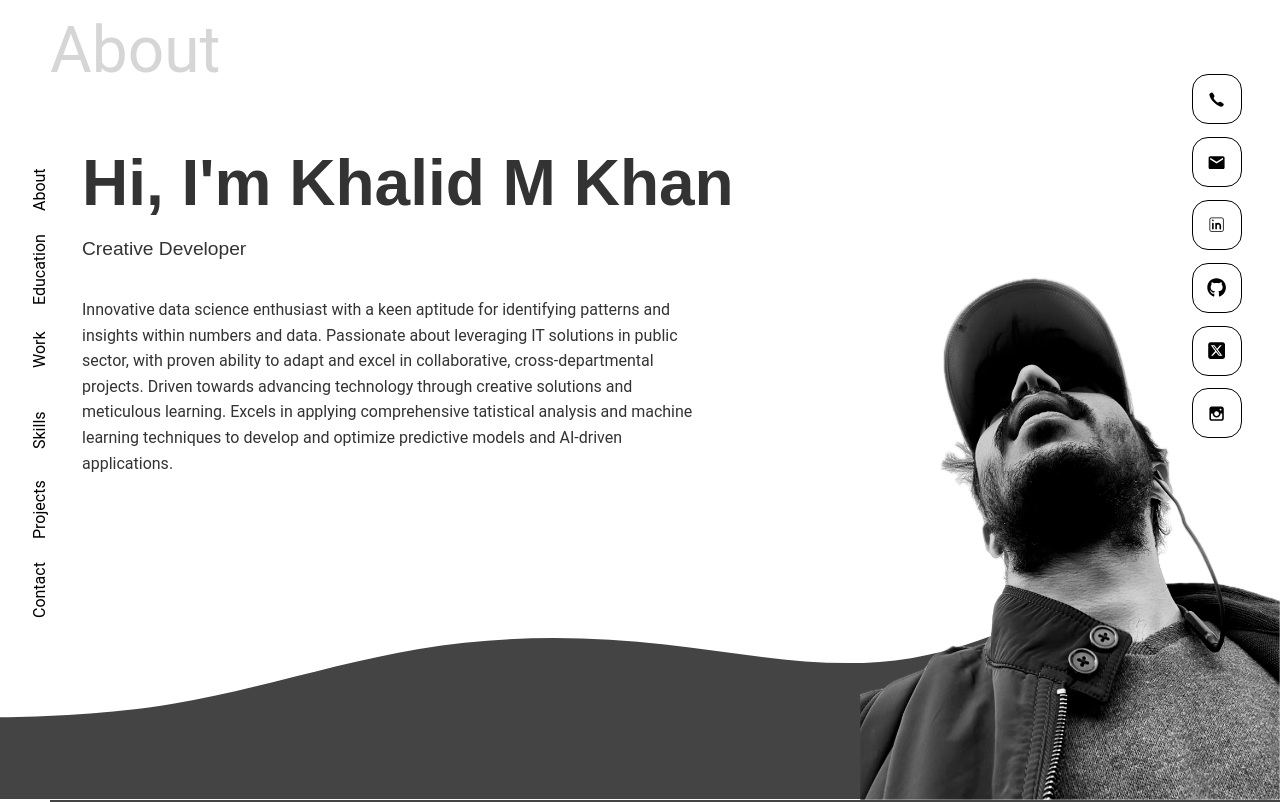
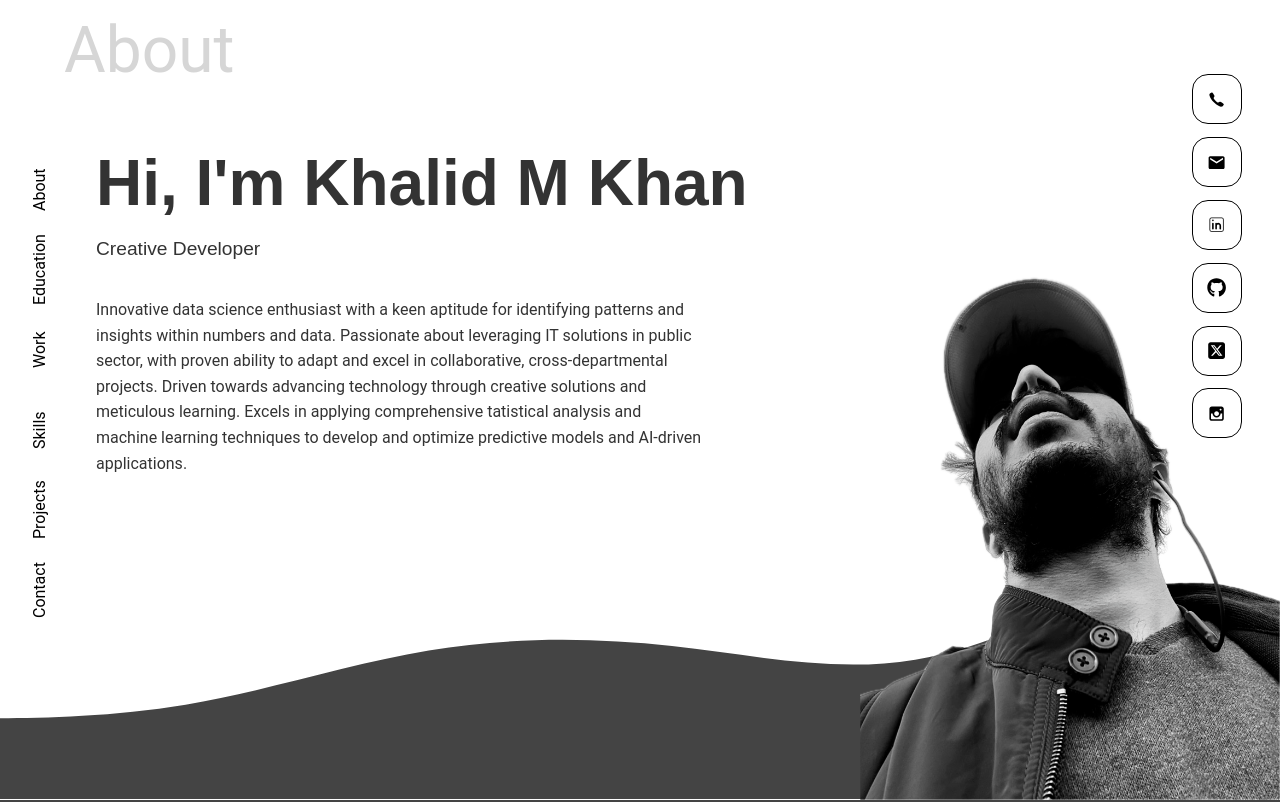
Before and after one commit to Kahl-d/portfolio_website, a React (Create React App) app in the folder client/: page / in a window 1280 px wide. Shown: the top 802 px of the page. Built offline with nearby package versions, Linux system fonts and the light colour scheme; a web font is replaced by a local one.

Commit message:
padding but margin

```diff
--- a/client/src/app2.css
+++ b/client/src/app2.css
@@ -69,7 +69,7 @@ body {
 }
 
 #appContent {
-    width: calc(100vw - 50px);
+    width: 100vw;
     height: fit-content;
     display: flex;
     flex-direction: column;
@@ -81,6 +81,7 @@ body {
     min-height: 100vh;
     /* padding: 1rem; */
     position: relative;
+    padding-left: 4rem;
 }
 
 .sticky-tag {
```
